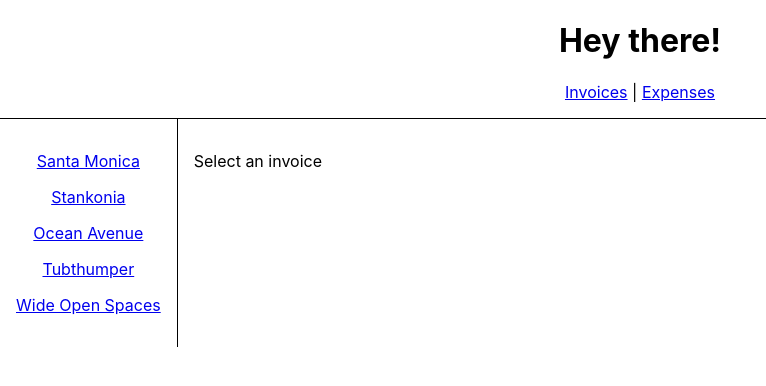
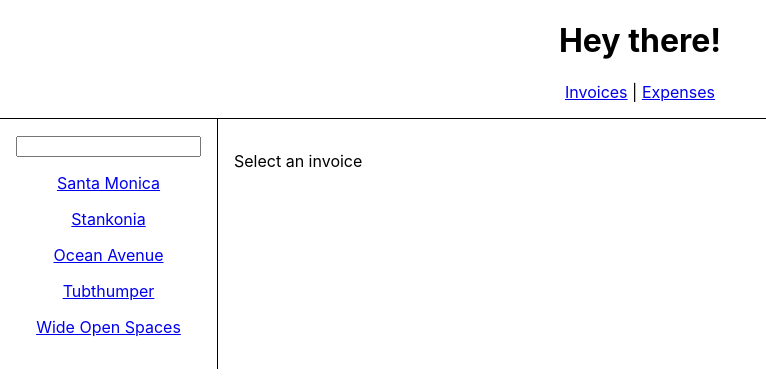
Before and after one commit to wolfitis/react-vite-smp1, a React (Vite) app in the folder frontend-js/: page /invoices in a window 1280 px wide. Shown: the top 386 px of the page, without its empty margins (0-766 px from the left). Built offline with nearby package versions, Linux system fonts and the light colour scheme.

Commit message:
add search field to filter results

```diff
--- a/frontend-js/src/routes/invoices.jsx
+++ b/frontend-js/src/routes/invoices.jsx
@@ -1,8 +1,10 @@
-import { Link, Outlet } from "react-router-dom";
+import { NavLink, Outlet, useSearchParams } from "react-router-dom";
 import { getInvoices } from "../data";
 
 const Invoices = () => {
   let invoices = getInvoices();
+  let [searchParams, setSearchParams] = useSearchParams();
+
   return (
     <div style={{ display: "flex" }}>
       <nav
@@ -11,14 +13,39 @@
           padding: "1rem",
         }}
       >
-        {invoices.map((invoice) => (
-          <Link
-            style={{ display: "block", margin: "1rem 0" }}
+      {/* to create a inpute search field to filter results */}
+      <input
+        value={searchParams.get('filter') || ''}
+        onChange={event => {
+          let filter = event.target.value;
+          if(filter) {
+            setSearchParams({filter});
+          } else {
+            setSearchParams({});
+          }
+        }}
+       />
+        {invoices
+          .filter(invoice => {
+            let filter = searchParams.get('filter');
+            if(!filter) return true;
+            let name = invoice.name.toLowerCase();
+            return name.startsWith(filter.toLocaleLowerCase());
+          })
+        .map((invoice) => (
+          <NavLink
+            style={({ isActive }) => {
+              return {
+                display: "block",
+                margin: "1rem 0",
+                color: isActive ? "red" : "",
+              };
+            }}
             to={`/invoices/${invoice.number}`}
             key={invoice.number}
           >
             {invoice.name}
-          </Link>
+          </NavLink>
         ))}
       </nav>
       <Outlet />
```
